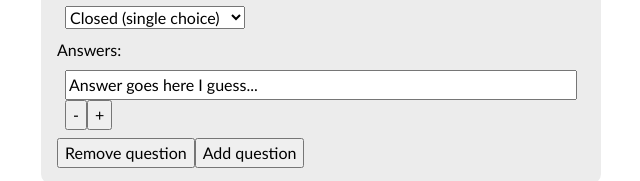
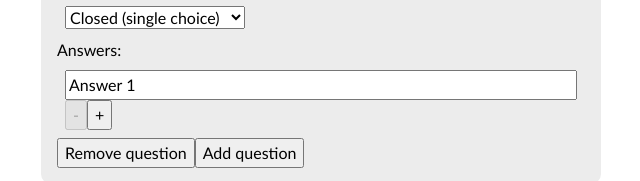
Before and after one commit to mp-martin/ez-vote-front, a React (Create React App) app: page /addPoll in a window 1280 px wide. Shown: the part 304-485 px from the top of the page, without its empty margins (319-959 px from the left). Built offline with nearby package versions, Linux system fonts and the light colour scheme.

Commit message:
UX tweaks for poll creation

```diff
--- a/src/components/AddAnswer/AddAnswer.tsx
+++ b/src/components/AddAnswer/AddAnswer.tsx
@@ -1,11 +1,15 @@
-import React, {type FormEvent, useEffect, useState} from 'react';
+import React, {type FormEvent, useEffect, useRef, useState} from 'react';
 import {type AnswerEntityRequest} from 'types';
+import {Simulate} from 'react-dom/test-utils';
+import input = Simulate.input;
 
 type Props = {
-	questionNumber: number;
+	answerNumber: number;
 	updateFunc: (answer: AnswerEntityRequest, index: number) => void;
-	newAnswerFunc: (e: FormEvent) => void;
-	removeAnswerFunc: (e: FormEvent) => void;
+	newAnswerFunc: (e: FormEvent,) => void;
+	removeAnswerFunc: (e: FormEvent, position: number) => void;
+	answerFields: string[];
+	answers: AnswerEntityRequest[];
 };
 
 export const AddAnswer = (props: Props) => {
@@ -13,17 +17,44 @@ export const AddAnswer = (props: Props) => {
 		answerBody: '',
 	});
 
-	const [wasClickedAdd, setWasClickedAdd] = useState(false);
-	const [wasClickedRemove, setWasClickedRemove] = useState(false);
-
-	const removeAnswer = (e: FormEvent) => {
-		props.removeAnswerFunc(e);
-		setWasClickedRemove(true);
-	};
+	const [inactiveAddAnswer, setInactiveAddAnswer] = useState(false);
+	const [inactiveRemoveAnswer, setInactiveRemoveAnswer] = useState(false);
+	const inputRef = useRef<HTMLInputElement>(null!);
 
 	useEffect(() => {
-		props.updateFunc(answer, props.questionNumber);
+		props.updateFunc(answer, props.answerNumber);
 	}, [answer]);
+
+	useEffect(() => {
+		const currAnsIdx = props.answerNumber;
+		const lastAnsIdx = props.answerFields.length - 1;
+		const {answers} = props;
+
+		inputRef.current.value = answers[currAnsIdx] ? answers[currAnsIdx].answerBody : `Answer ${currAnsIdx + 1}`;
+
+		if (currAnsIdx === 0 && lastAnsIdx === 0) {
+			setInactiveRemoveAnswer(true);
+			setInactiveAddAnswer(false);
+		}
+
+		if (currAnsIdx < lastAnsIdx) {
+			setInactiveRemoveAnswer(false);
+			setInactiveAddAnswer(true);
+		}
+
+		if (currAnsIdx === lastAnsIdx && lastAnsIdx > 0) {
+			setInactiveRemoveAnswer(false);
+			setInactiveAddAnswer(false);
+		}
+
+		// // Alternative, shortened version (came up with this with the help of ChatGPT and Webstorm)
+		// setInactiveRemoveAnswer((currAnsIdx === 0 && lastAnsIdx === 0) || currAnsIdx < lastAnsIdx
+		// 	? true
+		// 	: (!(currAnsIdx === lastAnsIdx && lastAnsIdx > 0)));
+		// setInactiveAddAnswer(currAnsIdx < lastAnsIdx
+		// 	? true
+		// 	: (!((currAnsIdx === 0 && lastAnsIdx === 0) || (currAnsIdx === lastAnsIdx && lastAnsIdx > 0))));
+	}, [props.answerFields]);
 
 	const handleUpdateAnswer = (answerBody: string) => {
 		setAnswer({answerBody /* answerId: props.questionNumber */});
@@ -31,12 +62,15 @@ export const AddAnswer = (props: Props) => {
 
 	return (
 		<>
-			<input defaultValue='Answer goes here I guess...' onChange={e => {
+			<input defaultValue={`Answer ${props.answerNumber + 1}...`} ref={inputRef} onChange={e => {
 				handleUpdateAnswer(e.target.value);
 			}}/>
-			<button onClick={removeAnswer} disabled={wasClickedRemove}>-</button>
-			<button onClick={props.newAnswerFunc}>+</button>
-
+			<button onClick={e => {
+				props.removeAnswerFunc(e, props.answerNumber);
+			}} disabled={inactiveRemoveAnswer}>-
+			</button>
+			<button onClick={props.newAnswerFunc} disabled={inactiveAddAnswer}>+
+			</button>
 		</>
 
 	);
--- a/src/components/AddQuestion/AddQuestion.tsx
+++ b/src/components/AddQuestion/AddQuestion.tsx
@@ -57,10 +57,10 @@ export const AddQuestion = (props: Props) => {
 		setAnswerFields([...answerFields, `Answer field number ${answerFields.length + 1}`]);
 	};
 
-	const removeAnswer = (e: FormEvent) => {
+	const removeAnswer = (e: FormEvent, position: number) => {
 		e.preventDefault();
-		setAnswerFields(s => s.filter((elm, idx) => idx !== s.length - 1));
-		setAnswers(s => s.filter((elm, idx) => idx !== s.length - 1));
+		setAnswerFields(s => s.filter((elm, idx) => idx !== position));
+		setAnswers(s => s.filter((elm, idx) => idx !== position));
 	};
 
 	return (<div className='addQuestion__questionWrapper'>
@@ -93,11 +93,12 @@ export const AddQuestion = (props: Props) => {
 			{/* //button */}
 			<p>Answers:</p>
 			{answerFields.map((field, i) => <label key={i}><AddAnswer
-				key={i}
-				questionNumber={i}
+				answerNumber={i}
+				answerFields={answerFields}
 				updateFunc={updateAnswers}
 				newAnswerFunc={newAnswer}
 				removeAnswerFunc={removeAnswer}
+				answers={answers}
 			/></label>)}
 		</div>
 		<button onClick={props.removeQuestionFunc}>Remove question</button>
```
